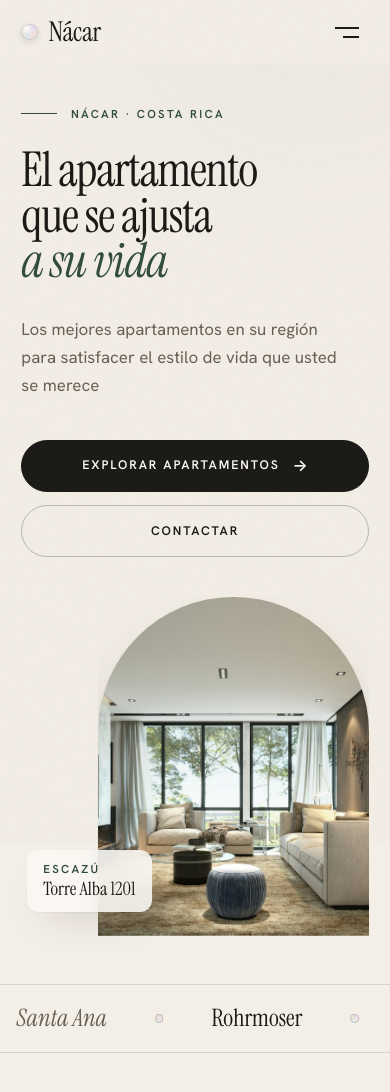
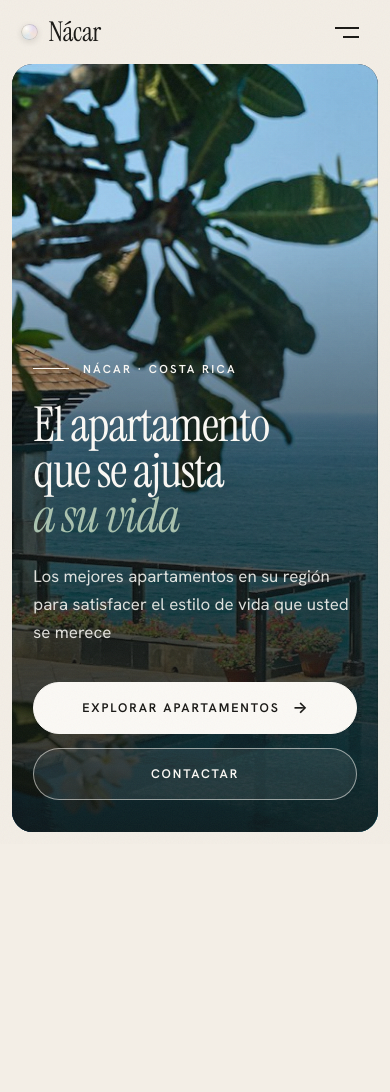
Before and after one commit to diego0226/proyectoDevIV, a React (Vite) app in the folder nacar/: page / in a window 390 px wide. Shown: the top 1092 px of the page. Built offline with nearby package versions, Linux system fonts and the light colour scheme.

Commit message:
Avance rediseño

```diff
--- a/nacar/src/features/home/components/About.tsx
+++ b/nacar/src/features/home/components/About.tsx
@@ -4,21 +4,16 @@ import "./About.css";
 const About = () => {
   return (
     <section className="about">
-      <div className="container about__grid">
-        <figure className="about__media">
-          <img
-            className="about__image"
-            src="/images/apartments/apartment-03.jpg"
-            alt="Sala luminosa de un penthouse con vista a la ciudad"
-          />
-        </figure>
-
-        <div className="about__content reveal">
+      <div className="container">
+        <div className="about__intro reveal">
+          <div className="about__heading">
             <p className="eyebrow">Sobre Nácar</p>
             <h2>
               Su próximo hogar <em>empieza aquí</em>
             </h2>
+          </div>
 
+          <div className="about__content">
             <p>
               Compare apartamentos, guarde sus favoritos y solicite una visita
               desde la ficha de cada uno.
@@ -29,6 +24,21 @@ const About = () => {
             </Link>
           </div>
         </div>
+
+        <figure className="about__media">
+          <img
+            className="about__image"
+            src="/images/apartments/apartment-03.jpg"
+            alt="Sala luminosa de un penthouse con vista a la ciudad"
+            loading="lazy"
+          />
+
+          <figcaption className="about__caption">
+            <span>Escazú</span>
+            Penthouse Mirador
+          </figcaption>
+        </figure>
+      </div>
     </section>
   );
 };
--- a/nacar/src/features/home/components/Hero.css
+++ b/nacar/src/features/home/components/Hero.css
@@ -1,62 +1,85 @@
-/* Sección principal del inicio */
+/* Sección principal del inicio: foto a pantalla completa */
 .hero {
   position: relative;
   isolation: isolate;
-  overflow: clip;
-  padding-top: clamp(2rem, 5vw, 4rem);
+  overflow: hidden;
+  display: flex;
+  align-items: flex-end;
+  height: calc(100svh - var(--nav-h) - clamp(0.75rem, 2vw, 1.5rem));
+  min-height: 560px;
+  max-height: 980px;
+  margin-inline: clamp(0.75rem, 2vw, 1.5rem);
+  border-radius: var(--radius-lg);
+  background-color: var(--ink);
+  color: var(--shell);
+  /* La foto ya tiene su propia entrada, sin el desvanecido general */
+  animation: none;
 }
 
-/* Brillo nacarado detrás de la imagen, gira muy despacio */
+/* Foto */
+.hero__media {
+  position: absolute;
+  inset: 0;
+  z-index: -2;
+}
+
+.hero__image {
+  width: 100%;
+  height: 100%;
+  object-fit: cover;
+  object-position: 40% 75%;
+  animation: hero-settle 2.6s var(--ease-out) both;
+}
+
+@keyframes hero-settle {
+  from {
+    transform: scale(1.12);
+  }
+  to {
+    transform: scale(1);
+  }
+}
+
+/* Velo oscuro abajo y a la izquierda para que el texto se lea bien */
 .hero::before {
   content: "";
   position: absolute;
+  inset: 0;
   z-index: -1;
-  top: -25%;
-  right: -18%;
-  width: min(75vw, 920px);
-  aspect-ratio: 1;
-  border-radius: 50%;
-  background: var(--sheen);
-  filter: blur(90px);
-  opacity: 0.75;
-}
-
-@media (prefers-reduced-motion: no-preference) {
-  .hero::before {
-    animation: hero-sheen 28s var(--ease-in-out) infinite alternate;
-  }
-}
-
-@keyframes hero-sheen {
-  to {
-    transform: rotate(160deg) scale(1.15) translate(-6%, 4%);
-  }
+  background:
+    linear-gradient(to top, rgba(14, 18, 16, 0.78) 0%, rgba(14, 18, 16, 0.38) 32%, rgba(14, 18, 16, 0) 60%),
+    linear-gradient(to right, rgba(14, 18, 16, 0.6) 0%, rgba(14, 18, 16, 0.2) 40%, rgba(14, 18, 16, 0) 62%);
+  pointer-events: none;
 }
 
 .hero__inner {
-  display: grid;
-  grid-template-columns: repeat(12, minmax(0, 1fr));
-  gap: var(--gutter);
-  align-items: end;
-  min-height: min(calc(100svh - var(--nav-h) - 9rem), 780px);
+  display: flex;
+  align-items: flex-end;
+  justify-content: space-between;
+  gap: 2rem;
+  padding-bottom: clamp(2rem, 5vw, 4.5rem);
 }
 
 .hero__content {
-  position: relative;
-  z-index: 1;
-  grid-column: 1 / span 7;
-  padding-bottom: clamp(1rem, 4vw, 4rem);
+  max-width: 46rem;
 }
 
 .hero__eyebrow {
-  animation: rise-sm 0.8s var(--ease-out) 0.1s both;
+  color: var(--shell);
+  animation: rise-sm 0.8s var(--ease-out) 0.3s both;
 }
 
 .hero__title {
-  margin-bottom: 2rem;
+  margin-bottom: 1.5rem;
   font-size: var(--fs-display);
   line-height: 0.95;
   letter-spacing: -0.025em;
+  color: var(--shell);
+  text-shadow: 0 2px 30px rgba(0, 0, 0, 0.25);
+}
+
+.hero__title em {
+  color: var(--moss-light);
 }
 
 /* Cada línea sube desde detrás de una máscara */
@@ -70,7 +93,7 @@
 .hero__line > span {
   display: block;
   animation: hero-line 1.15s var(--ease-out) both;
-  animation-delay: calc(0.2s + var(--line, 0) * 0.12s);
+  animation-delay: calc(0.35s + var(--line, 0) * 0.12s);
 }
 
 .hero__line:nth-child(2) > span {
@@ -92,62 +115,51 @@
 
 .hero__text {
   max-width: 40ch;
-  margin-bottom: 2.5rem;
+  margin-bottom: 2.25rem;
   font-size: var(--fs-lead);
-  color: var(--stone);
-  animation: rise-sm 0.9s var(--ease-out) 0.65s both;
+  color: rgba(251, 249, 245, 0.88);
+  animation: rise-sm 0.9s var(--ease-out) 0.8s both;
 }
 
 .hero__actions {
   display: flex;
   flex-wrap: wrap;
   gap: 0.85rem;
-  animation: rise-sm 0.9s var(--ease-out) 0.8s both;
+  animation: rise-sm 0.9s var(--ease-out) 0.95s both;
 }
 
-/* Imagen en forma de ventana de arco */
-.hero__visual {
-  position: relative;
-  grid-column: 8 / -1;
+/* Botón transparente sobre la foto */
+.btn--ghost {
+  border-color: rgba(251, 249, 245, 0.55);
+  background-color: rgba(251, 249, 245, 0.08);
+  color: var(--shell);
+  -webkit-backdrop-filter: blur(6px);
+  backdrop-filter: blur(6px);
 }
 
-.hero__arch {
-  overflow: hidden;
-  aspect-ratio: 3 / 4;
-  max-height: 72svh;
-  margin-left: auto;
-  border-radius: 999px 999px var(--radius-sm) var(--radius-sm);
-  background-color: var(--pearl-deep);
-  box-shadow: var(--shadow-lift);
-  animation: arch-reveal 1.4s var(--ease-in-out) 0.1s both;
+.btn--ghost::before {
+  background-color: var(--shell);
 }
 
-.hero__image {
-  width: 100%;
-  height: 100%;
-  object-fit: cover;
-  animation: settle 2.4s var(--ease-out) 0.1s both;
+.btn--ghost:hover {
+  border-color: var(--shell);
+  color: var(--ink);
 }
 
 /* Ficha que identifica el apartamento de la foto */
 .hero__caption {
-  position: absolute;
-  left: -2.5rem;
-  bottom: 2.5rem;
+  flex-shrink: 0;
   display: flex;
   flex-direction: column;
   gap: 0.2rem;
-  padding: 1rem 1.4rem;
-  border-radius: var(--radius);
-  background-color: rgba(251, 249, 245, 0.88);
-  -webkit-backdrop-filter: blur(10px);
-  backdrop-filter: blur(10px);
-  box-shadow: var(--shadow);
+  margin: 0;
+  padding: 0 0 0.25rem 1.25rem;
+  border-left: 1px solid rgba(251, 249, 245, 0.5);
   font-family: var(--font-display);
-  font-size: 1.35rem;
+  font-size: 1.45rem;
   line-height: 1.1;
-  color: var(--ink);
-  animation: rise-sm 0.9s var(--ease-out) 1.25s both;
+  color: var(--shell);
+  animation: rise-sm 0.9s var(--ease-out) 1.2s both;
 }
 
 .hero__caption-label {
@@ -156,132 +168,59 @@
   font-weight: 600;
   letter-spacing: 0.2em;
   text-transform: uppercase;
-  color: var(--moss);
+  color: rgba(251, 249, 245, 0.75);
 }
 
-/* La imagen baja más lento que la página: da profundidad */
+/* Al bajar, la foto se mueve más lento y el texto se desvanece */
 @supports (animation-timeline: scroll()) {
   @media (prefers-reduced-motion: no-preference) {
-    .hero__visual {
-      animation: hero-drift linear both;
+    .hero__media {
+      animation: hero-depth linear both;
       animation-timeline: scroll(root);
-      animation-range: 0 90vh;
+      animation-range: 0 100vh;
+    }
+
+    .hero__inner {
+      animation: hero-fade linear both;
+      animation-timeline: scroll(root);
+      animation-range: 0 70vh;
     }
   }
 }
 
-@keyframes hero-drift {
+@keyframes hero-depth {
   to {
-    transform: translateY(10%);
+    transform: translateY(18%);
   }
 }
 
-/* Franja con las zonas, se detiene al pasar el cursor */
-.hero__ribbon {
-  position: relative;
-  z-index: 2;
-  overflow: hidden;
-  margin-top: clamp(3rem, 6vw, 5rem);
-  padding-block: 1.2rem;
-  border-block: 1px solid var(--line);
-  background-color: var(--pearl);
-}
-
-.hero__ribbon-track {
-  display: flex;
-  width: max-content;
-}
-
-@media (prefers-reduced-motion: no-preference) {
-  .hero__ribbon-track {
-    animation: hero-marquee 50s linear infinite;
+@keyframes hero-fade {
+  to {
+    opacity: 0;
+    transform: translateY(-3rem);
   }
 }
 
-.hero__ribbon:hover .hero__ribbon-track {
-  animation-play-state: paused;
-}
-
-.hero__ribbon-track span {
-  display: inline-flex;
-  align-items: center;
-  gap: 3rem;
-  padding-right: 3rem;
-  font-family: var(--font-display);
-  font-size: clamp(1.5rem, 1rem + 1.6vw, 2.4rem);
-  line-height: 1.2;
-  white-space: nowrap;
-  color: var(--ink);
-}
-
-.hero__ribbon-track span:nth-child(even) {
-  font-style: italic;
-  color: var(--stone);
-}
-
-/* Perla separadora */
-.hero__ribbon-track span::after {
-  content: "";
-  width: 0.55rem;
-  height: 0.55rem;
-  border-radius: 50%;
-  background: var(--sheen);
-  box-shadow: inset 0 0 0 1px rgba(24, 23, 20, 0.18);
-}
-
-@keyframes hero-marquee {
-  to {
-    transform: translateX(-50%);
-  }
-}
-
-@media (min-width: 900px) {
-  .hero__title {
-    white-space: nowrap;
-  }
-}
-
-/* Tableta y teléfono: el texto primero y la imagen como acento a la derecha */
-@media (max-width: 899px) {
-  .hero__inner {
-    grid-template-columns: 1fr;
-    gap: 2.5rem;
-    min-height: auto;
+/* Tableta y teléfono: la foto se centra en la terraza y la piscina */
+@media (max-width: 760px) {
+  .hero {
+    height: calc(100svh - var(--nav-h) - 0.75rem);
+    min-height: 520px;
   }
 
-  .hero__content,
-  .hero__visual {
-    grid-column: 1 / -1;
+  .hero__image {
+    object-position: 28% 70%;
   }
 
-  .hero__content {
-    padding-bottom: 0;
-  }
-
-  .hero__visual {
-    width: min(78%, 440px);
-    margin-left: auto;
-  }
-
-  .hero__arch {
-    aspect-ratio: 4 / 5;
-    max-height: none;
+  .hero::before {
+    background: linear-gradient(to top, rgba(14, 18, 16, 0.9) 0%, rgba(14, 18, 16, 0.6) 45%, rgba(14, 18, 16, 0.05) 80%);
   }
 
   .hero__caption {
-    left: -22%;
-    bottom: 1.5rem;
+    display: none;
   }
-}
 
-@media (max-width: 480px) {
   .hero__actions .btn {
     flex: 1 1 100%;
   }
-
-  .hero__caption {
-    left: -26%;
-    padding: 0.8rem 1rem;
-    font-size: 1.15rem;
-  }
 }
--- a/nacar/src/features/home/components/Hero.tsx
+++ b/nacar/src/features/home/components/Hero.tsx
@@ -1,19 +1,18 @@
 import { Link } from "react-router-dom";
 import "./Hero.css";
-
-// Zonas de la colección para la franja animada
-const LOCATIONS = [
-  "Escazú",
-  "Santa Ana",
-  "Rohrmoser",
-  "Curridabat",
-  "Jacó",
-  "Tamarindo",
-];
 
 const Hero = () => {
   return (
     <section className="hero">
+      <div className="hero__media">
+        <img
+          className="hero__image"
+          src="/images/apartments/apartment-13.jpg"
+          alt="Piscina infinita frente al océano Pacífico"
+          fetchPriority="high"
+        />
+      </div>
+
       <div className="container hero__inner">
         <div className="hero__content">
           <p className="eyebrow hero__eyebrow">Nácar · Costa Rica</p>
@@ -38,38 +37,20 @@ const Hero = () => {
           </p>
 
           <div className="hero__actions">
-            <Link to="/apartamentos" className="btn btn--primary btn--arrow">
+            <Link to="/apartamentos" className="btn btn--light btn--arrow">
               Explorar apartamentos
             </Link>
 
-            <Link to="/contacto" className="btn btn--outline">
+            <Link to="/contacto" className="btn btn--ghost">
               Contactar
             </Link>
           </div>
         </div>
 
-        <figure className="hero__visual">
-          <div className="hero__arch">
-            <img
-              className="hero__image"
-              src="/images/apartments/apartment-01.jpg"
-              alt="Sala de un apartamento moderno con ventanales"
-            />
-          </div>
-
-          <figcaption className="hero__caption">
-            <span className="hero__caption-label">Escazú</span>
-            Torre Alba 1201
-          </figcaption>
-        </figure>
-      </div>
-
-      <div className="hero__ribbon" aria-hidden="true">
-        <div className="hero__ribbon-track">
-          {[...LOCATIONS, ...LOCATIONS].map((location, index) => (
-            <span key={index}>{location}</span>
-          ))}
-        </div>
+        <p className="hero__caption">
+          <span className="hero__caption-label">Jacó · Pacífico</span>
+          Marea Alta 1002
+        </p>
       </div>
     </section>
   );
```
Also changed, not shown: nacar/src/features/home/components/About.css (+113 -38 lines). Lines whose indentation alone changed are shown as unchanged.
